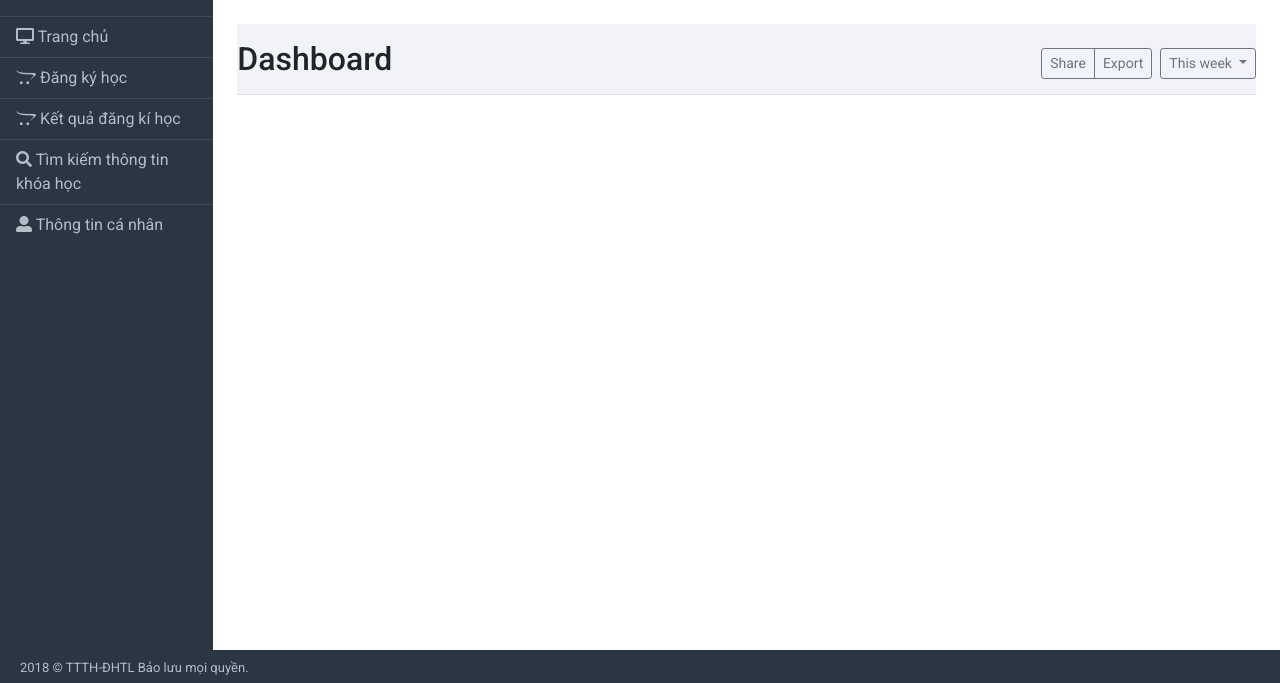
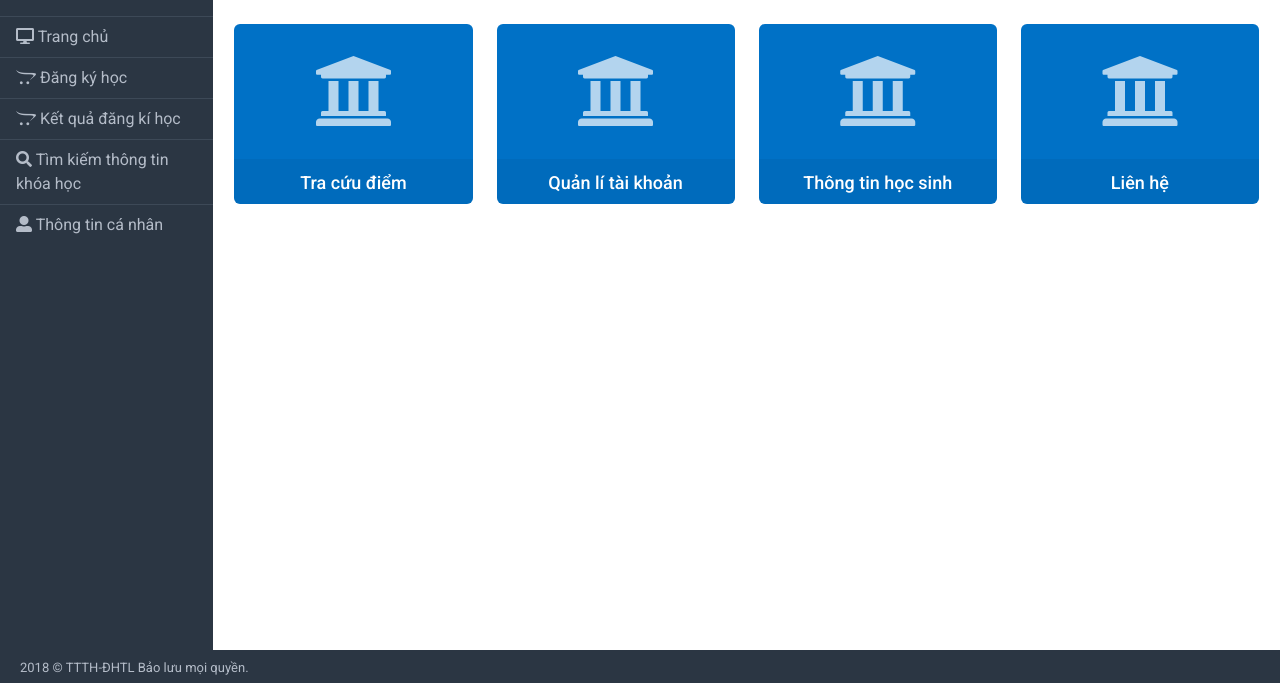
Before and after one commit to ngockhanh1106/website, a PHP site: page /website/ in a window 1280 px wide. Shown: the part 146-829 px from the top of the page. Run offline with PHP 8.4, Linux system fonts and the light colour scheme; the visitor is signed in with stand-in values (Sample User, id 1); some libraries are stand-ins or nearby versions.

Commit message:
change and update 2 file of dev

```diff
--- a/bridge/footer.php
+++ b/bridge/footer.php
@@ -1,6 +1,6 @@
 </div>
 </div>
-<div class="page-footer" style="background-color: #2b3643;   color: #b4bcc8; padding: 8px 20px 5px;font-size: 13px;height: 33px;">
+<div class="page-footer" style="background-color: #2b3643;color: #b4bcc8; padding: 8px 20px 5px;font-size: 13px;height: 33px;">
     2018 © TTTH-ĐHTL Bảo lưu mọi quyền.
 </div>
 
--- a/bridge/menu.php
+++ b/bridge/menu.php
@@ -14,7 +14,7 @@ ob_start();
     <link rel="stylesheet" href="https://cdnjs.cloudflare.com/ajax/libs/font-awesome/6.0.0-beta2/css/all.min.css">
     <link rel="stylesheet" href="./fontawesome-free-5.15.4-web/css/all.min.css">
     <link href="https://fonts.googleapis.com/css2?family=Roboto:ital,wght@0,100;0,300;0,400;0,500;0,700;0,900;1,100;1,300;1,400;1,500;1,700;1,900&display=swap" rel="stylesheet">
-    <link rel="stylesheet" href="css/index.css">
+    <link rel="stylesheet" href="css/main.css">
     <title>Hệ thống Quản trị Đại học Trực tuyến</title>
 </head>
 
@@ -54,7 +54,7 @@ ob_start();
                     <div class="position-sticky pt-3 sidebar-left">
                         <ul class="nav flex-column">
                             <li class="bg-hover nav-item ">
-                                <a class="nav-link active" aria-current="page" href="#">
+                                <a class="nav-link active" aria-current="page" href="index.php">
                                     <i class="fas fa-desktop"></i>
                                     <span data-feather="home"></span>
                                     Trang chủ
@@ -82,7 +82,7 @@ ob_start();
                                 </a>
                             </li>
                             <li class="nav-item">
-                                <a class="nav-link" href="#">
+                                <a class="nav-link" href="information.php">
                                     <i class="fas fa-user-alt"></i>
                                     <span data-feather="bar-chart-2"></span>
                                     Thông tin cá nhân
@@ -92,7 +92,7 @@ ob_start();
                     </div>
                 </nav>
 
-                <main class="col-md-9 ms-sm-auto col-lg-10 px-md-4 mt-4">
+                <main class="col-md-9 ms-sm-auto col-lg-10 px-md-4 mt-4 mb-4">
 
 
 
--- a/config/constants.php
+++ b/config/constants.php
@@ -5,7 +5,7 @@
 
  //Create Constants to Store Non Repeating Values
  //tạo biến hằng số
-    define('SITEURL', 'http://localhost/new%20folder/website/');
+    define('SITEURL', 'http://localhost/website/');
     define('LOCALHOST', 'localhost');
     define('DB_USERNAME', 'root');
     define('DB_PASSWORD', '');
--- a/css/index.css
+++ /dev/null
@@ -1,73 +0,0 @@
-* {
-  padding: 0;
-  margin: 0;
-  border: none;
-  font-family: "Roboto", sans-serif;
-}
-a{
-  color: black;
-}
-a:hover{color: black;}
-
-.header {
-  border-bottom: 1px solid #b2b2b2;
-  padding: 20px 0 17px 0;
-  border-top: 10px solid #2b3643;
-  border-bottom: 10px solid #2b3643;
-
-}
-.bg-navbar{
-  background-color: #2b3643;
-}
-
-.nav-link{
-  border-top: 1px solid #3d4957;
-  color: #b4bcc8;
-}
-.nav-link:hover{
-  background-color: #d0ddee;
-  color: #101b47;
-}
-.nav-link:focus{
-  background-color: #101b47;
-  color: #ffffff;
-
-}
-
-.img-circle{
-  border-radius: 50%;
-}
-.logout{padding-top: 2%;}
-.account {padding-top: 2%;}
-
-a {
-  text-decoration: none;
-}
-.login {
-  margin-bottom: 14px;
-  margin-top: 35px;
-}
-.login a {
-  margin-right: 10px;
-}
-
-
-
-
-.sidebar-left{
-  min-height: 650px;
-}
-
-/*login*/
-
-.css-login{
-  display: flex ;
-  justify-content: space-between;
-}
-
-.background-login-img{
-  width: 50%;
-}
-.login-form{
-  width: 47%;
-}
--- /dev/null
+++ b/css/main.css
@@ -0,0 +1,161 @@
+* {
+  padding: 0;
+  margin: 0;
+  border: none;
+  font-family: "Roboto", sans-serif;
+}
+a{
+  color: black;
+}
+a:hover{color: black;}
+
+.header {
+  border-bottom: 1px solid #b2b2b2;
+  padding: 20px 0 17px 0;
+  border-top: 10px solid #2b3643;
+  border-bottom: 10px solid #2b3643;
+
+}
+.bg-navbar{
+  background-color: #2b3643;
+}
+
+.nav-link{
+  border-top: 1px solid #3d4957;
+  color: #b4bcc8;
+}
+.nav-link:hover{
+  background-color: #d0ddee;
+  color: #11131dd9;
+}
+.nav-link:focus{
+  background-color: #101b47;
+  color: #ffffff;
+
+}
+
+.img-circle{
+  border-radius: 50%;
+}
+.logout{padding-top: 2%;}
+.account {padding-top: 2%;}
+
+a {
+  text-decoration: none;
+}
+.login {
+  margin-bottom: 14px;
+  margin-top: 35px;
+}
+.login a {
+  margin-right: 10px;
+}
+
+
+
+
+.sidebar-left{
+  min-height: 650px;
+}
+
+/*login*/
+
+.css-login{
+  display: flex ;
+  justify-content: space-between;
+}
+
+.background-login-img{
+  width: 50%;
+}
+.login-form{
+  width: 47%;
+}
+
+/* information */
+.panel-heading{
+  color: #333;
+  background-color: #f5f5f5;
+  border-color: #ddd;
+  background: #eee;
+  padding: 10px 15px;
+  border-bottom: 1px solid transparent;
+  border-top-right-radius: 3px;
+  border-top-left-radius: 3px;
+}
+
+.text-center{
+  text-align: center;
+}
+
+/* homepage */
+/* .main {
+  display: flex;
+  min-height: calc(100% - 50px);
+} */
+/* .main-right {
+  width: 100%;
+  background-color: #f2f3f8;
+  padding: 25px 20px 10px;
+} */
+/* .row{
+    margin-right: -15px;
+    margin-left: -15px;
+} */
+/* .margin-top-10 {
+  margin-top: 10px !important;
+} */
+.dash-let {
+      box-shadow: none;
+      -webkit-box-shadow: none;
+      -moz-box-shadow: none;
+}
+.dash-let > a {
+  margin-bottom: 20px;
+  display: block;
+  height: 180px;
+  width: 100%;
+  background-color: #0071c6;
+  position: relative;
+  overflow: hidden;
+  transition: all 0.5s !important;
+  box-shadow: 0 0 0 0 transparent;
+  border-radius: 6px;
+}
+.dash-let > a > i {
+  font-size: 80px;
+  position: absolute;
+  top: 15%;
+  left: calc(50% - 40px);
+  color: rgba(255, 255, 255, 0.7);
+  transition: all 0.7s ease-out;
+}
+.dash-let > a > span {
+  transition: all 0.5s !important;
+  position: absolute;
+  display: block;
+  width: 100%;
+  bottom: 0;
+  left: 0;
+  text-align: center;
+  font-size: 18px;
+  font-weight: 500;
+  height: 45px;
+  color: white;
+  background-color: rgba(0, 0, 0, 0.05);
+  padding: 10px 15px;
+  white-space: nowrap;
+  text-overflow: ellipsis;
+}
+.dash-let > a:active > i,
+.dash-let > a:hover > i {
+  font-size: 90px;
+  left: calc(50% - 44px);
+  color: rgba(255, 255, 255, 0.9);
+  transition: all 0.5s !important;
+  -webkit-transition: all 0.5s !important;
+}
+.dash-let > a:hover > span {
+  height: 180px;
+  padding-top: 125px;
+}
--- a/index.php
+++ b/index.php
@@ -5,24 +5,45 @@ if (!isset($_SESSION['login_check'])) {
 }
 ?>
 <?php
-include('./bridge/menu.php');
+include('./bridge/menu.php')
 ?>
-<div class="page-content" style="background-color: #f2f3f8;">
-                        <div class="d-flex justify-content-between flex-wrap flex-md-nowrap align-items-center pt-3 pb-2 mb-3 border-bottom">
-                            <h1 class="h2">Dashboard</h1>
-                            <div class="btn-toolbar mb-2 mb-md-0">
-                                <div class="btn-group me-2">
-                                    <button type="button" class="btn btn-sm btn-outline-secondary">Share</button>
-                                    <button type="button" class="btn btn-sm btn-outline-secondary">Export</button>
-                                </div>
-                                <button type="button" class="btn btn-sm btn-outline-secondary dropdown-toggle">
-                                    <span data-feather="calendar"></span>
-                                    This week
-                                </button>
-                            </div>
-                        </div>
+<div class="row" style="
+        margin-right: -15px;
+        margin-left: -15px;">
+        <div class="col-md-3 col-sm-4 col-xs-12 margin-top-10">
+            <div class="dash-let">
+                <a href="studentmarks.php">
+                    <i class="fa fa-university"></i>
+                    <span>Tra cứu điểm</span>
+                </a>
+            </div>
+        </div>
+        <div class="col-md-3 col-sm-4 col-xs-12 margin-top-10">
+            <div class="dash-let">
+                <a href="accounts.php">
+                    <i class="fa fa-university"></i>
+                    <span>Quản lí tài khoản</span>
+                </a>
+            </div>
+        </div>
+        <div class="col-md-3 col-sm-4 col-xs-12 margin-top-10">
+            <div class="dash-let">
+                <a href="#">
+                    <i class="fa fa-university"></i>
+                    <span>Thông tin học sinh</span>
+                </a>
+            </div>
+        </div>
+        <div class="col-md-3 col-sm-4 col-xs-12 margin-top-10">
+            <div class="dash-let">
+                <a href="contact.php">
+                    <i class="fa fa-university"></i>
+                    <span>Liên hệ</span>
+                </a>
+            </div>
+        </div>
+    </div>
 </div>
 <?php
 include('./bridge/footer.php')
 ?>
-<script src="https://cdn.jsdelivr.net/npm/bootstrap@5.1.1/dist/js/bootstrap.bundle.min.js" integrity="sha384-/bQdsTh/da6pkI1MST/rWKFNjaCP5gBSY4sEBT38Q/9RBh9AH40zEOg7Hlq2THRZ" crossorigin="anonymous"></script>
```
Also changed, not shown: information.php (added, +53 -0 lines).
